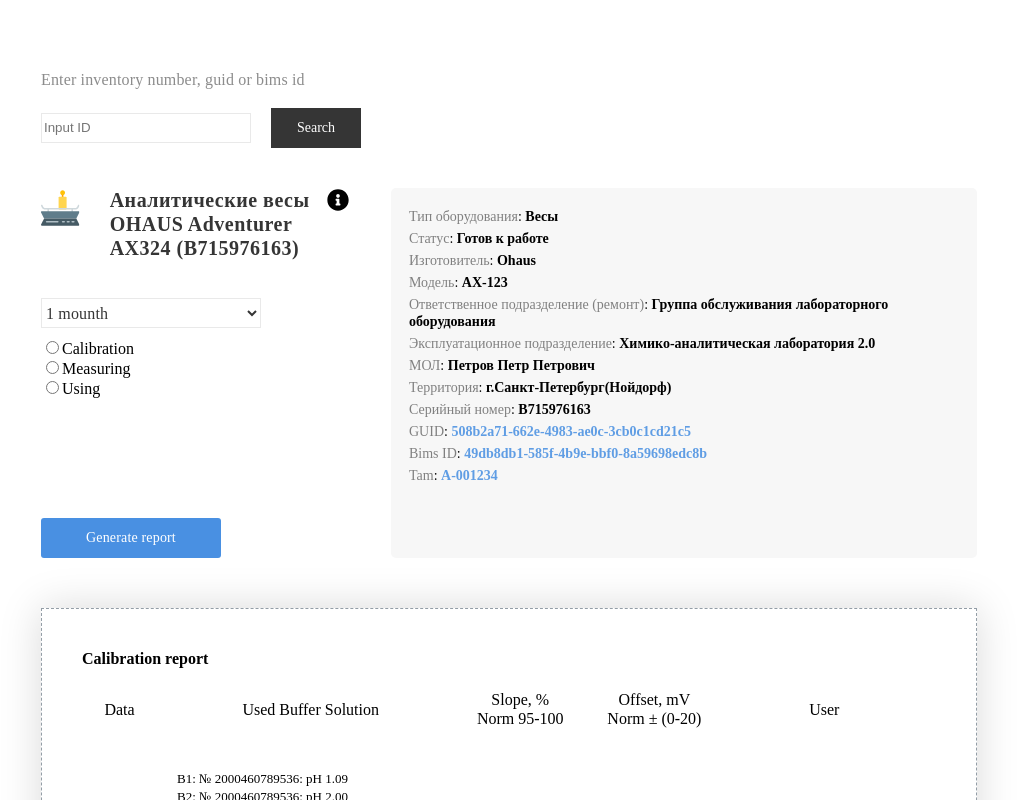
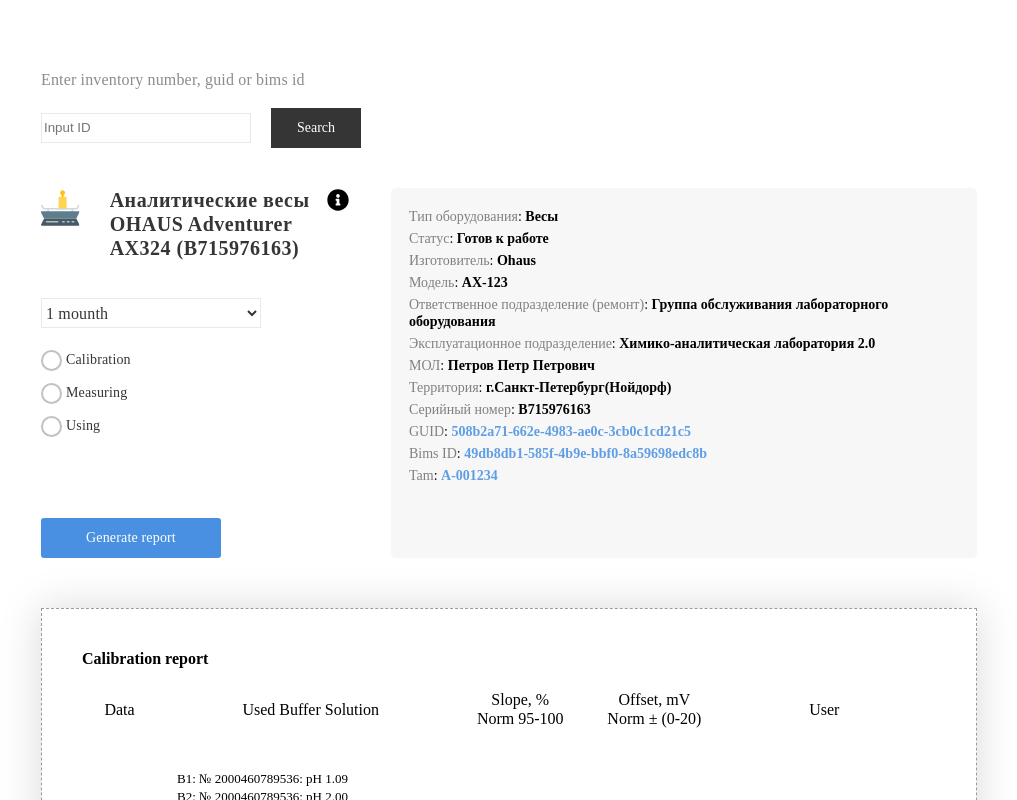
Before and after one commit to shutemov/biocad-test-task, a Vue app in the folder instrument-calibration-report-page/: page / in a window 1280 px wide. Shown: the top 800 px of the page, without its empty margins (156-1173 px from the left). Built offline with nearby package versions, Linux system fonts and the light colour scheme; a web font is replaced by a local one; what bulma-tooltip would draw is missing.

Commit message:
Added custom checkradio styles

```diff
--- a/instrument-calibration-report-page/src/components/body/ReportFilters.vue
+++ b/instrument-calibration-report-page/src/components/body/ReportFilters.vue
@@ -99,4 +99,72 @@
         color: #353535;
     }
 
+    .report-filter__checkradio > div {
+        /*form*/
+        margin-top: 12px;
+    }
+
+
+    /*custom checkradio*/
+
+    @supports (-webkit-appearance: none) or (-moz-appearance: none) {
+        input[type="radio"] {
+            --active: #fff;
+            --active-inner: #4990E2;
+            --border: #c1c1c1;
+            --border-hover: #275efe;
+            --background: #fff;
+            -webkit-appearance: none;
+            -moz-appearance: none;
+            width: 21px;
+            height: 21px;
+            outline: none;
+            display: inline-block;
+            vertical-align: top;
+            position: relative;
+            margin: 0;
+            cursor: pointer;
+            border-radius: 50%;
+            border: 2px solid var(--border);
+            background: var(--background);
+        }
+
+        input[type="radio"]:after {
+            display: block;
+            width: 17px;
+            height: 17px;
+            border-radius: 50%;
+            background: var(--active-inner);
+            opacity: var(--o, 0);
+            transform: scale(var(--s, 0.7));
+            content: "";
+        }
+
+
+        input[type="radio"]:checked {
+            --o: 1;
+            --s: 0.5;
+        }
+
+        input[type="radio"] + label {
+            /*form*/
+            display: inline-block;
+            margin-left: 4px;
+
+            /*font*/
+            font-size: 14px;
+            vertical-align: top;
+            cursor: pointer;
+            font-style: normal;
+            font-weight: normal;
+            line-height: 20px;
+            letter-spacing: 0.16px;
+            font-feature-settings: 'pnum' on, 'lnum' on;
+            color: #353535;
+        }
+
+
+    }
+
+
 </style>
```
